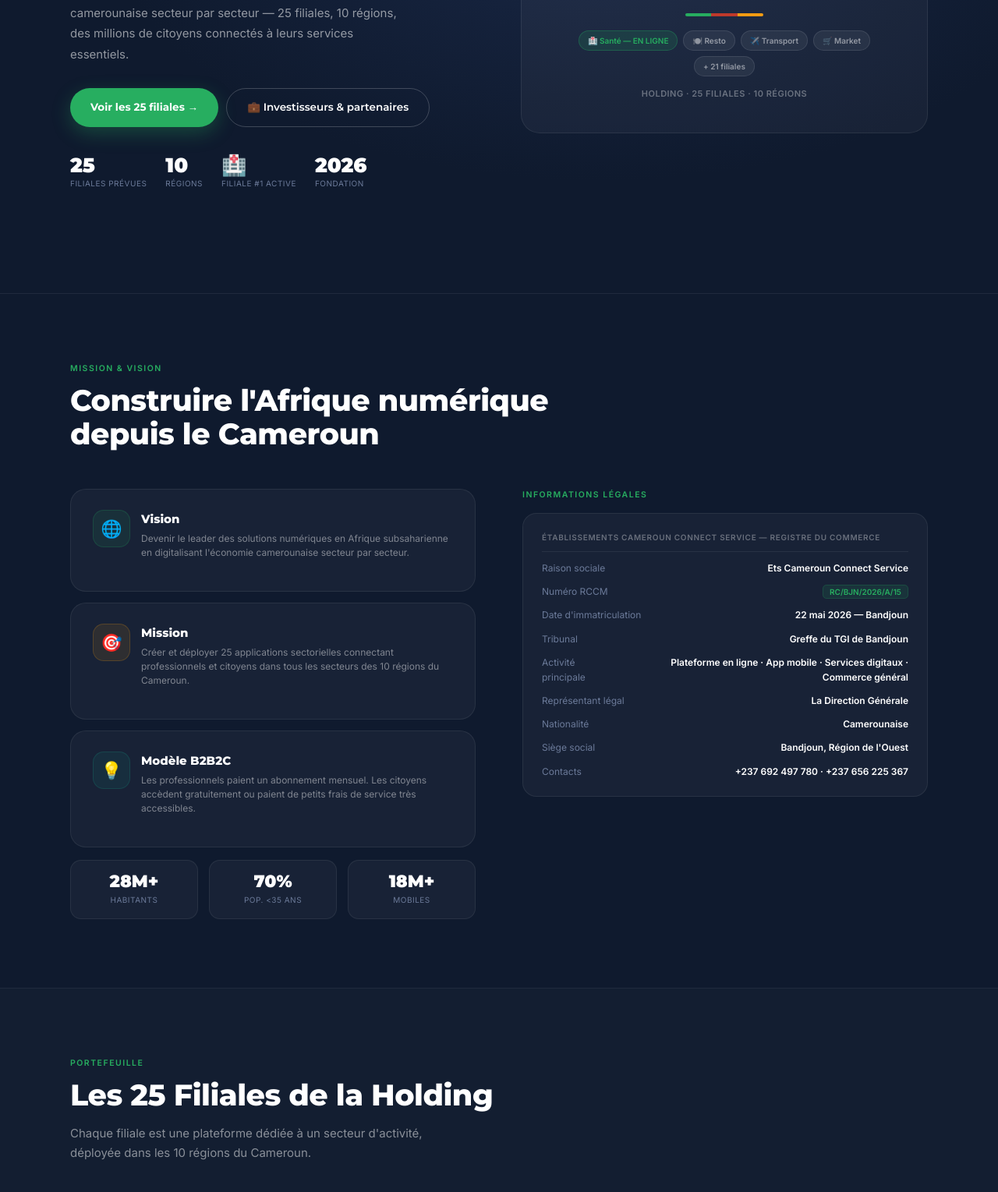
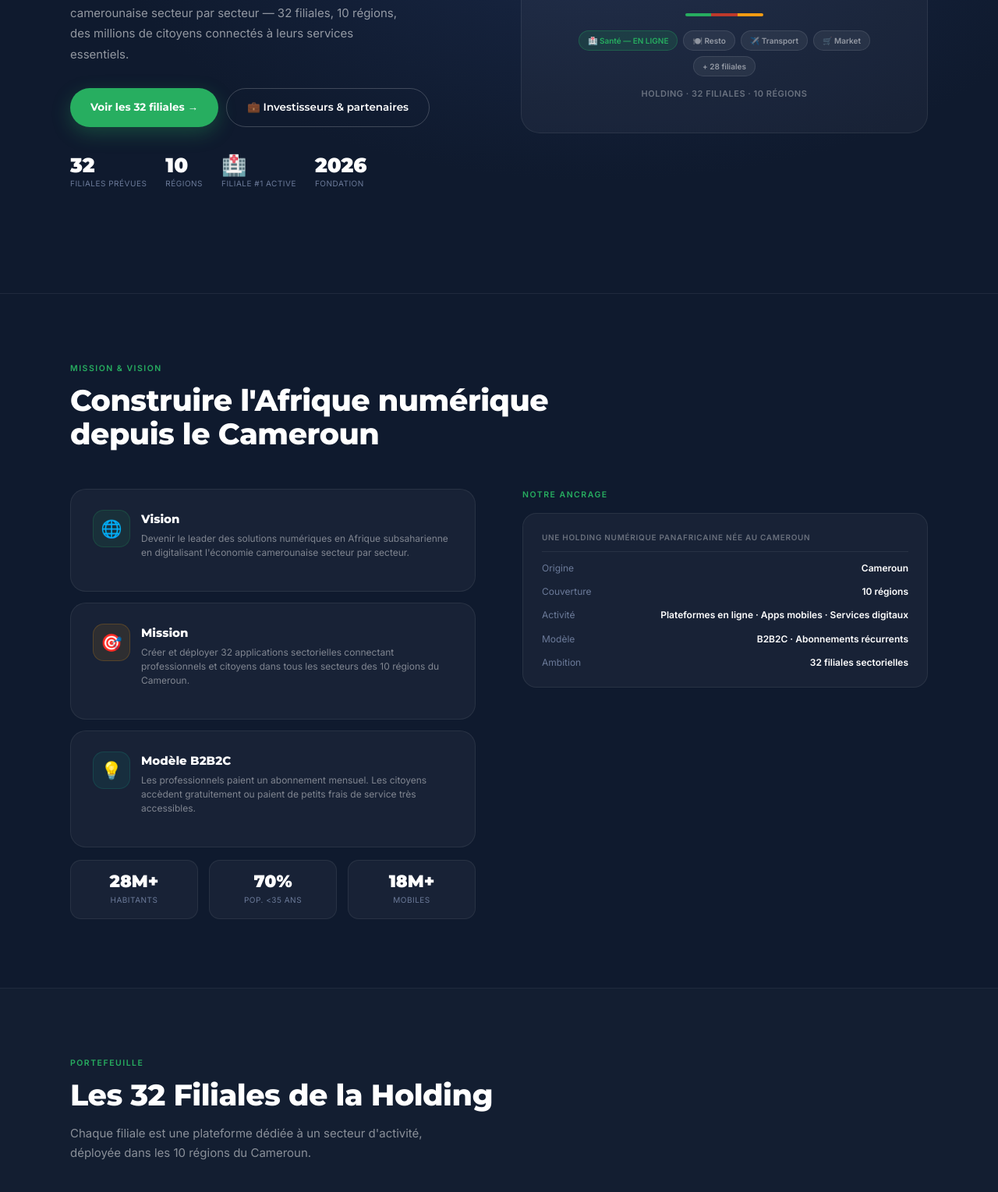
Before and after one commit to benjaminfnbj-rgb/cameroun-connect-service, a plain HTML site: page index.html in a window 1280 px wide. Shown: the part 424-1953 px from the top of the page at 78% size. Drawn offline with Linux system fonts and the light colour scheme.

Commit message:
Update subsidiary and region counts in index.html
Updated the number of subsidiaries and regions in various sections of the HTML file to reflect the current status.

```diff
--- a/index.html
+++ b/index.html
@@ -4,7 +4,7 @@
 <meta charset="UTF-8">
 <meta name="viewport" content="width=device-width, initial-scale=1.0">
 <title>Cameroun Connect Service — CCS | Holding Numérique Camerounaise</title>
-<meta name="description" content="Cameroun Connect Service (CCS) — Holding numérique camerounaise. 25 filiales digitales, 10 régions, solutions numériques pour tous les secteurs d'activité du Cameroun. RCCM RC/BJN/2026/A/15.">
+<meta name="description" content="Cameroun Connect Service (CCS) — Holding numérique camerounaise. 32 filiales digitales, 10 régions, solutions numériques pour tous les secteurs d'activité du Cameroun.">
 <link rel="preconnect" href="https://fonts.googleapis.com">
 <link href="https://fonts.googleapis.com/css2?family=Montserrat:wght@400;500;600;700;800;900&family=Inter:wght@300;400;500;600&display=swap" rel="stylesheet">
 <style>
@@ -211,7 +211,6 @@ footer{background:var(--navy-deep);border-top:1px solid var(--border);padding:44
 <nav>
   <div class="nav-inner">
     <a href="#accueil" class="logo-wrap">
-      <!-- Logo CCS simplifié SVG -->
       <div class="logo-mark">
         <svg viewBox="0 0 40 40" width="38" height="38" xmlns="http://www.w3.org/2000/svg">
           <circle cx="20" cy="6" r="3.5" fill="#F39C12"/>
@@ -235,7 +234,7 @@ footer{background:var(--navy-deep);border-top:1px solid var(--border);padding:44
     </a>
     <ul class="nav-links">
       <li><a href="#vision">Vision</a></li>
-      <li><a href="#filiales">25 Filiales</a></li>
+      <li><a href="#filiales">32 Filiales</a></li>
       <li><a href="#modele">Modèle</a></li>
       <li><a href="#sante">Santé Connect</a></li>
       <li><a href="#contact">Contact</a></li>
@@ -248,15 +247,15 @@ footer{background:var(--navy-deep);border-top:1px solid var(--border);padding:44
 <section class="hero" id="accueil">
   <div class="hero-inner">
     <div>
-      <div class="tag"><span class="tag-dot"></span>Bandjoun · Cameroun · RCCM RC/BJN/2026/A/15</div>
+      <div class="tag"><span class="tag-dot"></span>Cameroun · Holding Numérique</div>
       <h1>La <span class="g">Holding</span><br><span class="y">Numérique</span><br>Camerounaise</h1>
-      <p class="hero-desc">Cameroun Connect Service digitalise l'économie camerounaise secteur par secteur — 25 filiales, 10 régions, des millions de citoyens connectés à leurs services essentiels.</p>
+      <p class="hero-desc">Cameroun Connect Service digitalise l'économie camerounaise secteur par secteur — 32 filiales, 10 régions, des millions de citoyens connectés à leurs services essentiels.</p>
       <div class="hero-btns">
-        <a href="#filiales" class="btn-main">Voir les 25 filiales →</a>
+        <a href="#filiales" class="btn-main">Voir les 32 filiales →</a>
         <a href="#contact" class="btn-ghost">💼 Investisseurs &amp; partenaires</a>
       </div>
       <div class="kpis">
-        <div><div class="kpi-num">25</div><div class="kpi-lbl">Filiales prévues</div></div>
+        <div><div class="kpi-num">32</div><div class="kpi-lbl">Filiales prévues</div></div>
         <div><div class="kpi-num">10</div><div class="kpi-lbl">Régions</div></div>
         <div><div class="kpi-num">🏥</div><div class="kpi-lbl">Filiale #1 active</div></div>
         <div><div class="kpi-num">2026</div><div class="kpi-lbl">Fondation</div></div>
@@ -265,7 +264,6 @@ footer{background:var(--navy-deep);border-top:1px solid var(--border);padding:44
     <div style="display:flex;justify-content:center">
       <div class="net-card">
         <svg viewBox="0 0 240 160" width="220" xmlns="http://www.w3.org/2000/svg">
-          <!-- Réseau multi-couleurs inspiré du logo CCS -->
           <circle cx="120" cy="18" r="7" fill="#F39C12"/><circle cx="148" cy="32" r="6" fill="#F39C12"/><circle cx="136" cy="22" r="5" fill="#F39C12"/>
           <line x1="120" y1="18" x2="136" y2="22" stroke="#F39C12" stroke-width="1.8"/><line x1="136" y1="22" x2="148" y2="32" stroke="#F39C12" stroke-width="1.8"/>
           <circle cx="80" cy="48" r="6" fill="#C0392B"/><circle cx="100" cy="42" r="6" fill="#C0392B"/><circle cx="120" cy="50" r="6" fill="#C0392B"/><circle cx="148" cy="48" r="6" fill="#C0392B"/>
@@ -277,7 +275,6 @@ footer{background:var(--navy-deep);border-top:1px solid var(--border);padding:44
           <circle cx="60" cy="100" r="6" fill="#27AE60"/><circle cx="82" cy="108" r="6" fill="#27AE60"/><circle cx="108" cy="110" r="6" fill="#27AE60"/><circle cx="134" cy="104" r="6" fill="#27AE60"/>
           <line x1="60" y1="100" x2="82" y2="108" stroke="#27AE60" stroke-width="1.8"/><line x1="82" y1="108" x2="108" y2="110" stroke="#27AE60" stroke-width="1.8"/>
           <line x1="108" y1="110" x2="134" y2="104" stroke="#27AE60" stroke-width="1.8"/><line x1="60" y1="100" x2="108" y2="110" stroke="#27AE60" stroke-width="1.2" opacity=".4"/>
-          <!-- texte CCS -->
           <text x="160" y="64" font-family="Montserrat,sans-serif" font-weight="900" font-size="28" fill="white" letter-spacing="-1">CCS</text>
           <text x="159" y="82" font-family="Inter,sans-serif" font-weight="400" font-size="8.5" fill="rgba(255,255,255,0.45)" letter-spacing="0.3">Digital &amp; Network Solutions</text>
         </svg>
@@ -287,9 +284,9 @@ footer{background:var(--navy-deep);border-top:1px solid var(--border);padding:44
           <span class="chip">🍽️ Resto</span>
           <span class="chip">✈️ Transport</span>
           <span class="chip">🛒 Market</span>
-          <span class="chip">+ 21 filiales</span>
+          <span class="chip">+ 28 filiales</span>
         </div>
-        <div class="net-card-label">Holding · 25 Filiales · 10 Régions</div>
+        <div class="net-card-label">Holding · 32 Filiales · 10 Régions</div>
       </div>
     </div>
   </div>
@@ -297,7 +294,7 @@ footer{background:var(--navy-deep);border-top:1px solid var(--border);padding:44
 
 <hr>
 
-<!-- VISION & LEGALE -->
+<!-- VISION & ANCRAGE -->
 <section id="vision">
   <div class="s-inner">
     <div class="eyebrow">Mission &amp; Vision</div>
@@ -318,7 +315,7 @@ footer{background:var(--navy-deep);border-top:1px solid var(--border);padding:44
             <div class="vc-icon" style="background:rgba(243,156,18,.1);border:1px solid rgba(243,156,18,.2)">🎯</div>
             <div>
               <div class="vc-title">Mission</div>
-              <div class="vc-sub">Créer et déployer 25 applications sectorielles connectant professionnels et citoyens dans tous les secteurs des 10 régions du Cameroun.</div>
+              <div class="vc-sub">Créer et déployer 32 applications sectorielles connectant professionnels et citoyens dans tous les secteurs des 10 régions du Cameroun.</div>
             </div>
           </div>
         </div>
@@ -339,19 +336,15 @@ footer{background:var(--navy-deep);border-top:1px solid var(--border);padding:44
       </div>
       <div>
         <div style="margin-bottom:14px">
-          <div class="eyebrow">Informations légales</div>
+          <div class="eyebrow">Notre ancrage</div>
         </div>
         <div class="rccm-box">
-          <div class="rccm-hdr">Établissements Cameroun Connect Service — Registre du Commerce</div>
-          <div class="rr"><span class="rr-label">Raison sociale</span><span class="rr-value">Ets Cameroun Connect Service</span></div>
-          <div class="rr"><span class="rr-label">Numéro RCCM</span><span class="rr-value"><span class="rr-badge">RC/BJN/2026/A/15</span></span></div>
-          <div class="rr"><span class="rr-label">Date d'immatriculation</span><span class="rr-value">22 mai 2026 — Bandjoun</span></div>
-          <div class="rr"><span class="rr-label">Tribunal</span><span class="rr-value">Greffe du TGI de Bandjoun</span></div>
-          <div class="rr"><span class="rr-label">Activité principale</span><span class="rr-value">Plateforme en ligne · App mobile · Services digitaux · Commerce général</span></div>
-          <div class="rr"><span class="rr-label">Représentant légal</span><span class="rr-value">La Direction Générale</span></div>
-          <div class="rr"><span class="rr-label">Nationalité</span><span class="rr-value">Camerounaise</span></div>
-          <div class="rr"><span class="rr-label">Siège social</span><span class="rr-value">Bandjoun, Région de l'Ouest</span></div>
-          <div class="rr"><span class="rr-label">Contacts</span><span class="rr-value">+237 692 497 780 · +237 656 225 367</span></div>
+          <div class="rccm-hdr">Une holding numérique panafricaine née au Cameroun</div>
+          <div class="rr"><span class="rr-label">Origine</span><span class="rr-value">Cameroun</span></div>
+          <div class="rr"><span class="rr-label">Couverture</span><span class="rr-value">10 régions</span></div>
+          <div class="rr"><span class="rr-label">Activité</span><span class="rr-value">Plateformes en ligne · Apps mobiles · Services digitaux</span></div>
+          <div class="rr"><span class="rr-label">Modèle</span><span class="rr-value">B2B2C · Abonnements récurrents</span></div>
+          <div class="rr"><span class="rr-label">Ambition</span><span class="rr-value">32 filiales sectorielles</span></div>
         </div>
       </div>
     </div>
@@ -360,13 +353,13 @@ footer{background:var(--navy-deep);border-top:1px solid var(--border);padding:44
 
 <hr>
 
-<!-- 25 FILIALES -->
+<!-- 32 FILIALES -->
 <section id="filiales">
   <div class="s-inner">
     <div class="filiales-header">
       <div>
         <div class="eyebrow">Portefeuille</div>
-        <h2>Les 25 Filiales de la Holding</h2>
+        <h2>Les 32 Filiales de la Holding</h2>
         <p class="desc">Chaque filiale est une plateforme dédiée à un secteur d'activité, déployée dans les 10 régions du Cameroun.</p>
       </div>
     </div>
@@ -396,11 +389,18 @@ footer{background:var(--navy-deep);border-top:1px solid var(--border);padding:44
       <div class="f-card"><span class="f-num">#23</span><span class="f-icon">🏢</span><div class="f-name">Camer Connect Multinationales</div><div class="f-stage">Planifié</div></div>
       <div class="f-card"><span class="f-num">#24</span><span class="f-icon">🛡️</span><div class="f-name">Camer Connect Assurance</div><div class="f-stage">Planifié</div></div>
       <div class="f-card"><span class="f-num">#25</span><span class="f-icon">🏡</span><div class="f-name">Camer Connect Immobilier</div><div class="f-stage">Planifié</div></div>
+      <div class="f-card"><span class="f-num">#26</span><span class="f-icon">🌍</span><div class="f-name">Camer Connect Diaspora</div><div class="f-stage">Planifié</div></div>
+      <div class="f-card"><span class="f-num">#27</span><span class="f-icon">📑</span><div class="f-name">Camer Connect Admin</div><div class="f-stage">Planifié</div></div>
+      <div class="f-card"><span class="f-num">#28</span><span class="f-icon">💸</span><div class="f-name">Camer Connect Money</div><div class="f-stage">Planifié</div></div>
+      <div class="f-card"><span class="f-num">#29</span><span class="f-icon">☀️</span><div class="f-name">Camer Connect Énergie</div><div class="f-stage">Planifié</div></div>
+      <div class="f-card"><span class="f-num">#30</span><span class="f-icon">🧹</span><div class="f-name">Camer Connect Maison</div><div class="f-stage">Planifié</div></div>
+      <div class="f-card"><span class="f-num">#31</span><span class="f-icon">🕊️</span><div class="f-name">Camer Connect Funéraire</div><div class="f-stage">Planifié</div></div>
+      <div class="f-card"><span class="f-num">#32</span><span class="f-icon">💼</span><div class="f-name">Camer Connect Emploi</div><div class="f-stage">Planifié</div></div>
     </div>
     <div class="total-row">
-      <h4>🇨🇲 Holding CCS — 25 filiales · 10 régions du Cameroun</h4>
+      <h4>🇨🇲 Holding CCS — 32 filiales · 10 régions du Cameroun</h4>
       <div class="total-nums">
-        <div class="tn"><span>25</span><small>Filiales sectorielles</small></div>
+        <div class="tn"><span>32</span><small>Filiales sectorielles</small></div>
         <div class="tn"><span>10</span><small>Régions ciblées</small></div>
         <div class="tn"><span>28M+</span><small>Camerounais visés</small></div>
       </div>
@@ -425,7 +425,7 @@ footer{background:var(--navy-deep);border-top:1px solid var(--border);padding:44
           <div class="arrow-down">↕</div>
           <div class="b2b2c-row">
             <div class="b2b2c-icon" style="background:rgba(22,160,133,.15)">⚙️</div>
-            <div class="b2b2c-info"><h4>CCS — Infrastructure commune</h4><p>Plateforme technique, paiements, IA, marketing partagés entre 25 filiales</p></div>
+            <div class="b2b2c-info"><h4>CCS — Infrastructure commune</h4><p>Plateforme technique, paiements, IA, marketing partagés entre 32 filiales</p></div>
           </div>
           <div class="arrow-down">↕</div>
           <div class="b2b2c-row">
@@ -437,8 +437,8 @@ footer{background:var(--navy-deep);border-top:1px solid var(--border);padding:44
       <div class="avantages">
         <div class="eyebrow">Avantages compétitifs</div>
         <h2 style="margin-bottom:24px">Pourquoi CCS va réussir</h2>
-        <div class="av"><div class="av-icon" style="background:rgba(39,174,96,.1)">🚀</div><div><h4>First-mover advantage</h4><p>Aucun concurrent local n'a adressé simultanément 25 secteurs avec une infrastructure commune au Cameroun.</p></div></div>
-        <div class="av"><div class="av-icon" style="background:rgba(22,160,133,.1)">🔗</div><div><h4>Synergies entre filiales</h4><p>Infrastructure tech, data, marketing et paiements partagés = réduction des coûts de 40% vs 25 sociétés indépendantes.</p></div></div>
+        <div class="av"><div class="av-icon" style="background:rgba(39,174,96,.1)">🚀</div><div><h4>First-mover advantage</h4><p>Aucun concurrent local n'a adressé simultanément autant de secteurs avec une infrastructure commune au Cameroun.</p></div></div>
+        <div class="av"><div class="av-icon" style="background:rgba(22,160,133,.1)">🔗</div><div><h4>Synergies entre filiales</h4><p>Infrastructure tech, data, marketing et paiements partagés = réduction des coûts de 40% vs des sociétés indépendantes.</p></div></div>
         <div class="av"><div class="av-icon" style="background:rgba(243,156,18,.1)">💰</div><div><h4>Revenus récurrents</h4><p>Modèle par abonnement = prévisibilité financière forte. Même Santé Connect génère déjà des revenus stables dès le lancement.</p></div></div>
         <div class="av"><div class="av-icon" style="background:rgba(192,57,43,.1)">🌍</div><div><h4>Impact sociétal réel</h4><p>Digitalisation de l'économie informelle. 58% de l'économie camerounaise est informelle — c'est notre marché cible principal.</p></div></div>
       </div>
@@ -478,11 +478,10 @@ footer{background:var(--navy-deep);border-top:1px solid var(--border);padding:44
     </div>
     <div class="contact-grid">
       <div class="c-cards">
-        <div class="c-card"><div class="c-icon">📍</div><div class="c-info"><h4>Siège social</h4><p>Bandjoun, Région de l'Ouest<br>République du Cameroun</p></div></div>
-        <div class="c-card"><div class="c-icon">📞</div><div class="c-info"><h4>Téléphone</h4><a href="tel:+237692497780">+237 692 497 780</a><br><a href="tel:+237656225367">+237 656 225 367</a></div></div>
+        <div class="c-card"><div class="c-icon">📍</div><div class="c-info"><h4>Localisation</h4><p>Cameroun · 10 régions</p></div></div>
         <div class="c-card"><div class="c-icon">✉️</div><div class="c-info"><h4>Email professionnel</h4><a href="mailto:contact@comconnectservice.com">contact@comconnectservice.com</a></div></div>
         <div class="c-card"><div class="c-icon">🏥</div><div class="c-info"><h4>Santé Connect Cameroun</h4><a href="https://sante.comconnectservice.com">sante.comconnectservice.com</a></div></div>
-        <div class="c-card"><div class="c-icon">📋</div><div class="c-info"><h4>Dossier investisseurs</h4><p>Plan d'affaires complet disponible sur demande · 25 filiales · Projections 5 ans</p></div></div>
+        <div class="c-card"><div class="c-icon">📋</div><div class="c-info"><h4>Dossier investisseurs</h4><p>Plan d'affaires complet disponible sur demande · 32 filiales · Projections 5 ans</p></div></div>
       </div>
       <form class="c-form" onsubmit="handleForm(event)">
         <div class="frow">
@@ -525,14 +524,14 @@ footer{background:var(--navy-deep);border-top:1px solid var(--border);padding:44
           </svg>
           <span style="font-family:'Montserrat',sans-serif;font-weight:800;font-size:15px">Cameroun Connect Service</span>
         </div>
-        <p>Holding Numérique Camerounaise<br>Digital & Network Solutions<br>Immatriculée au RCCM de Bandjoun</p>
+        <p>Holding Numérique Camerounaise<br>Digital & Network Solutions</p>
         <div class="flag-bar" style="margin-top:12px"><span></span><span></span><span></span></div>
       </div>
       <div class="ft-col">
         <h5>Holding</h5>
         <ul>
           <li><a href="#vision">Vision &amp; Mission</a></li>
-          <li><a href="#filiales">Les 25 Filiales</a></li>
+          <li><a href="#filiales">Les 32 Filiales</a></li>
           <li><a href="#modele">Modèle économique</a></li>
           <li><a href="#contact">Investisseurs</a></li>
         </ul>
@@ -551,15 +550,13 @@ footer{background:var(--navy-deep);border-top:1px solid var(--border);padding:44
       <div class="ft-col">
         <h5>Contact</h5>
         <ul>
-          <li><a href="tel:+237692497780">+237 692 497 780</a></li>
-          <li><a href="tel:+237656225367">+237 656 225 367</a></li>
           <li><a href="mailto:contact@comconnectservice.com">contact@comconnectservice.com</a></li>
         </ul>
       </div>
     </div>
     <div class="ft-bot">
       <p class="ft-copy">© 2026 Cameroun Connect Service. Tous droits réservés.</p>
-      <p class="ft-rccm">RCCM RC/BJN/2026/A/15 · Bandjoun, Cameroun · La Direction Générale · Holding Numérique</p>
+      <p class="ft-rccm">Holding Numérique · Cameroun</p>
     </div>
   </div>
 </footer>
@@ -571,7 +568,6 @@ function handleForm(e){
   e.target.reset();
   setTimeout(()=>{document.getElementById('fsuccess').style.display='none'},5000);
 }
-// Nav active states
 const secs=document.querySelectorAll('section[id]'),lks=document.querySelectorAll('.nav-links a');
 window.addEventListener('scroll',()=>{
   let cur='';
```
